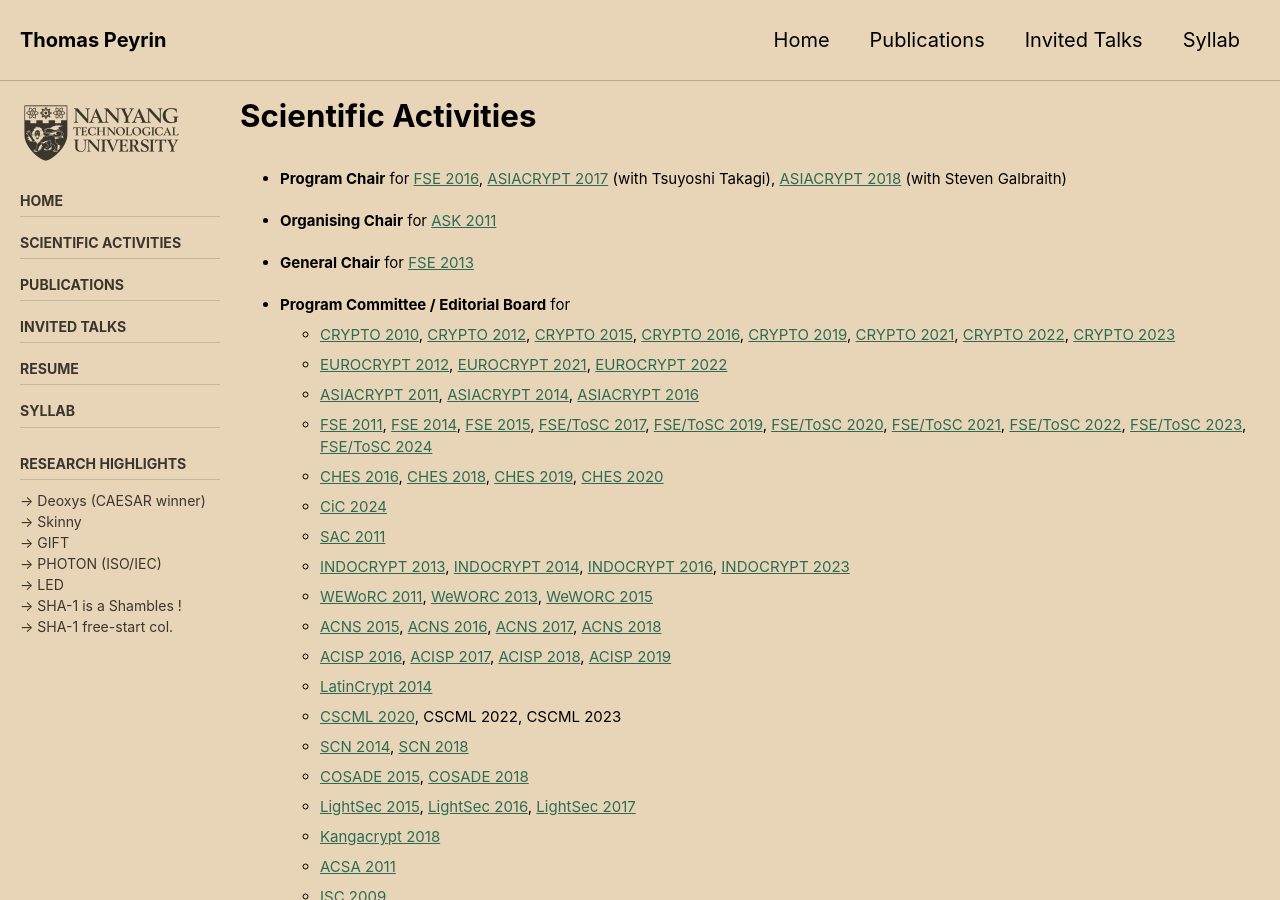
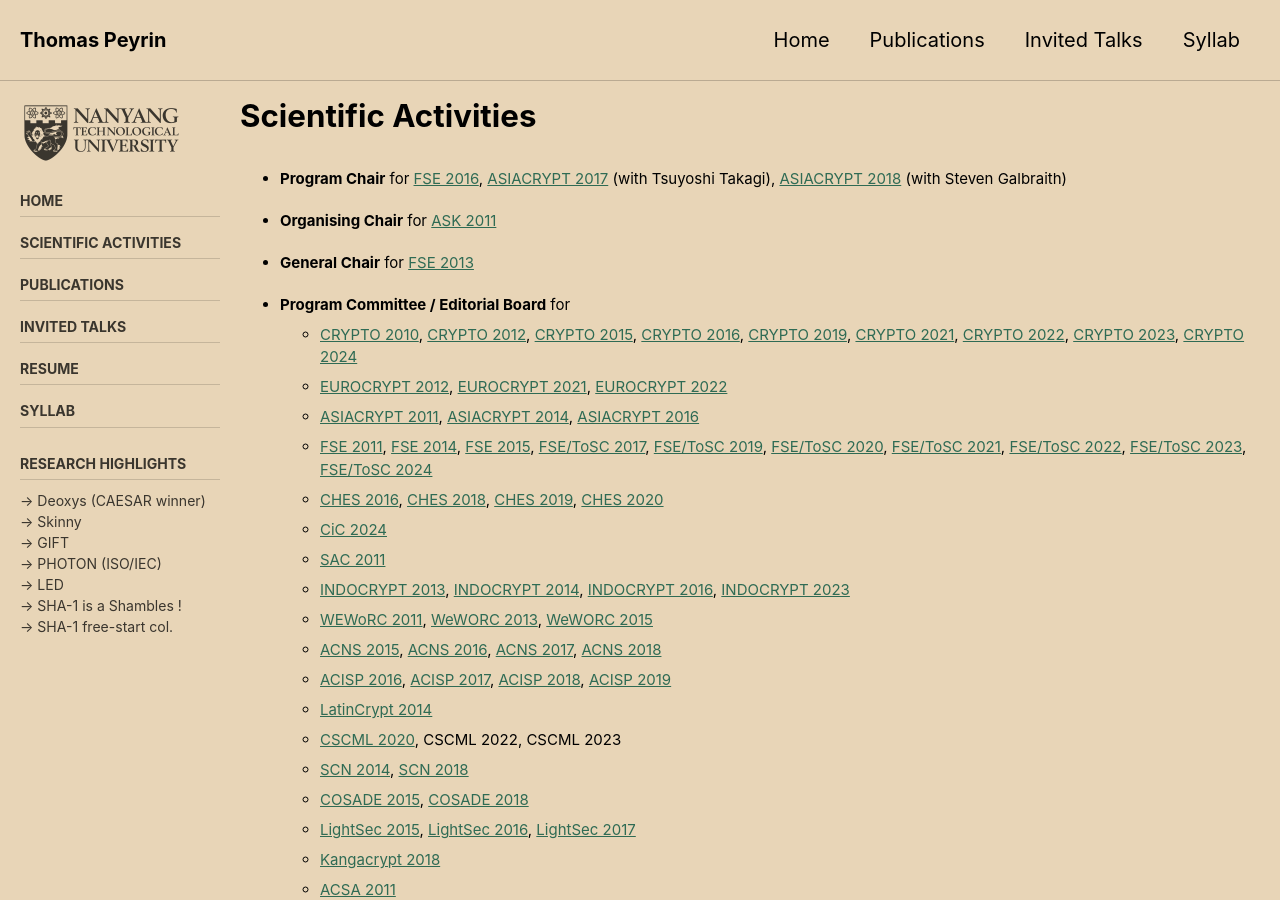
Before and after one commit to thomaspeyrin/web, a Jekyll site: the page built from activities.md, in a window 1280 px wide and 900 px high. Built offline with Jekyll 4.4.1, drawn with Linux system fonts in a browser that asks for light colours; cached includes are drawn as plain includes; nearby versions of some CDN libraries; our own code applies the rules of GitHub Pages for plain Markdown files.

Commit message:
Update activities.md

```diff
--- a/activities.md
+++ b/activities.md
@@ -21,7 +21,7 @@ sidebar:
 - **General Chair** for [FSE 2013](http://fse2013.spms.ntu.edu.sg/)
 
 - **Program Committee / Editorial Board** for
-  - [CRYPTO 2010]("http://www.iacr.org/conferences/crypto2010"), [CRYPTO 2012]("http://www.iacr.org/conferences/crypto2012"), [CRYPTO 2015]("http://www.iacr.org/conferences/crypto2015"), [CRYPTO 2016]("http://www.iacr.org/conferences/crypto2016"), [CRYPTO 2019]("http://www.iacr.org/conferences/crypto2019"), [CRYPTO 2021]("http://www.iacr.org/conferences/crypto2021"), [CRYPTO 2022]("http://www.iacr.org/conferences/crypto2022"), [CRYPTO 2023]("http://www.iacr.org/conferences/crypto2023")
+  - [CRYPTO 2010]("http://www.iacr.org/conferences/crypto2010"), [CRYPTO 2012]("http://www.iacr.org/conferences/crypto2012"), [CRYPTO 2015]("http://www.iacr.org/conferences/crypto2015"), [CRYPTO 2016]("http://www.iacr.org/conferences/crypto2016"), [CRYPTO 2019]("http://www.iacr.org/conferences/crypto2019"), [CRYPTO 2021]("http://www.iacr.org/conferences/crypto2021"), [CRYPTO 2022]("http://www.iacr.org/conferences/crypto2022"), [CRYPTO 2023]("http://www.iacr.org/conferences/crypto2023"), [CRYPTO 2024]("http://www.iacr.org/conferences/crypto2024")
   - [EUROCRYPT 2012]("http://www.cs.bris.ac.uk/eurocrypt2012"), [EUROCRYPT 2021]("https://eurocrypt.iacr.org/2021/"), [EUROCRYPT 2022]("https://eurocrypt.iacr.org/2022/")
   - [ASIACRYPT 2011]("http://cist.korea.ac.kr/~asiacrypt2011/index.php?cont=home"), [ASIACRYPT 2014]("http://www.iacr.org/conferences/asiacrypt2014"), [ASIACRYPT 2016]("http://asiacrypt2016.com")
   - [FSE 2011]("http://fse2011.mat.dtu.dk"), [FSE 2014]("http://fse2014.isg.rhul.ac.uk"), [FSE 2015]("http://light-sec.org/fse2015"), [FSE/ToSC 2017]("http://www.nuee.nagoya-u.ac.jp/labs/tiwata/fse2017"), [FSE/ToSC 2019]("https://fse.iacr.org/2019"), [FSE/ToSC 2020]("https://fse.iacr.org/2020"), [FSE/ToSC 2021]("https://fse.iacr.org/2021"), [FSE/ToSC 2022]("https://fse.iacr.org/2022"), [FSE/ToSC 2023]("https://fse.iacr.org/2023"), [FSE/ToSC 2024]("https://fse.iacr.org/2024")
```
